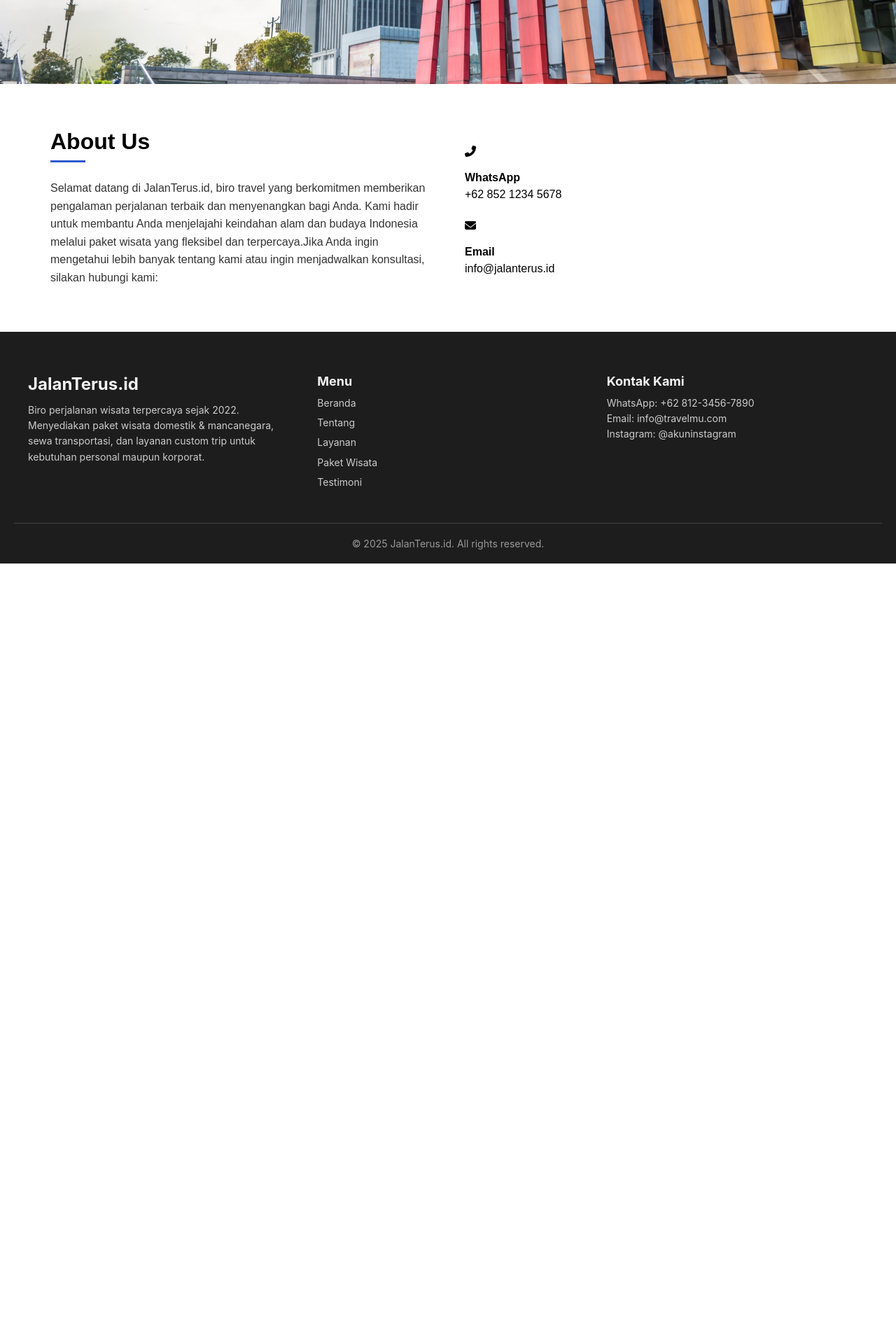
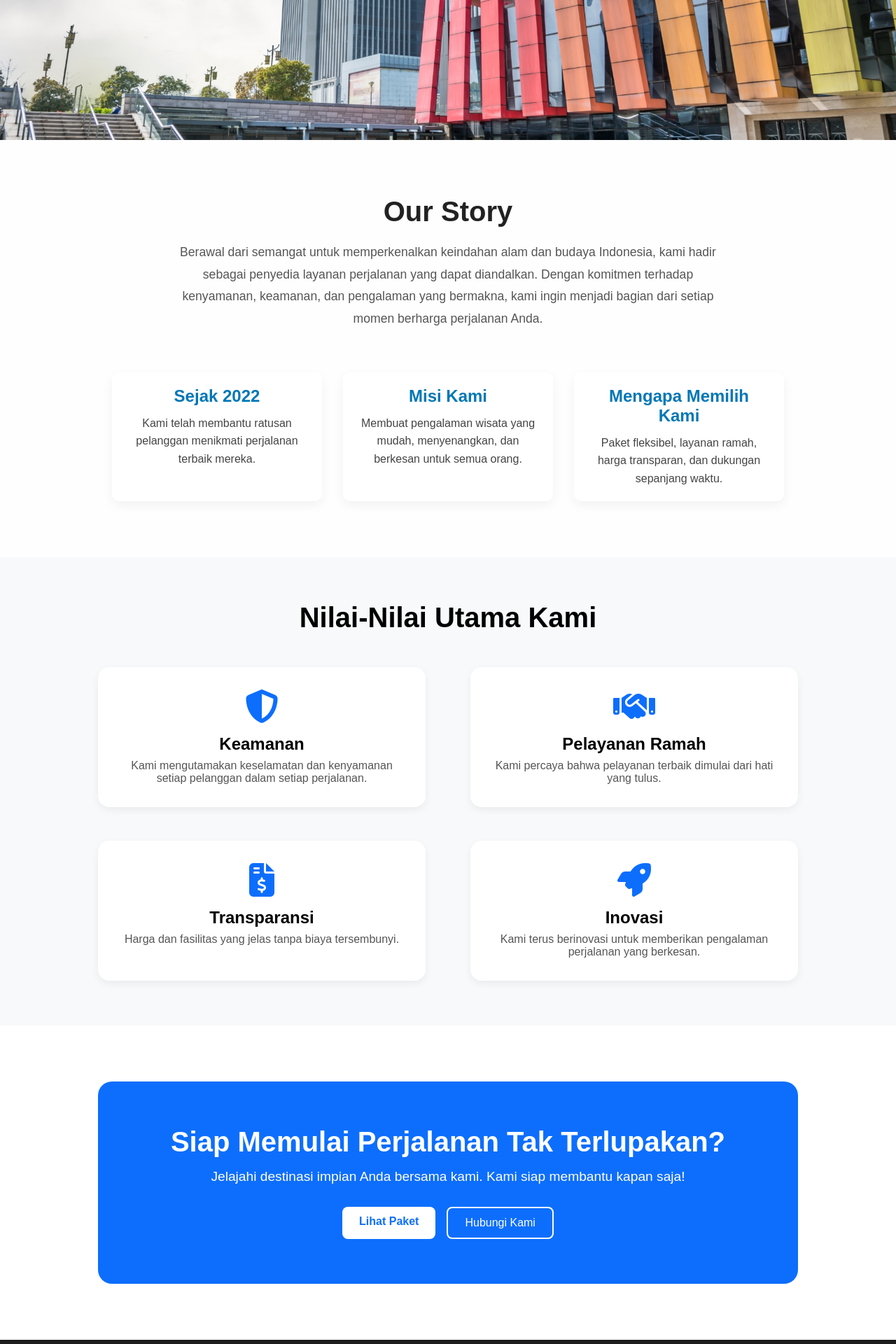
Before and after one commit to iamTsani/JalanTerus.id-Wesbite-Travel, a React (Vite) app: page /about in a window 1280 px wide. Shown: the part 280-2200 px from the top of the page at 70% size. Before the commit the page ends 1085 px from the top, so only its background shows below. Built offline with nearby package versions, Linux system fonts and the light colour scheme.

Commit message:
About page done

```diff
--- a/src/pages/About.jsx
+++ b/src/pages/About.jsx
@@ -12,48 +12,102 @@ const About = () => {
           className="about-banner-img"
         />
         <div className="about-hero-text">
-          <h1>Tentang Kami</h1>
+          <h1>About Me</h1>
         </div>
       </section>
 
-      {/* Warp Section */}
-      <section className="about-wrapper">
-        <div className="about-container">
-          <div className="about-left">
-            <h2>About Us</h2>
-            <div className="underline"></div>
+      {/* Our Story */}
+      <section className="about-our-story">
+        <div className="story-container">
+          <h2>Our Story</h2>
           <p>
-              Selamat datang di JalanTerus.id, biro travel yang berkomitmen
-              memberikan pengalaman perjalanan terbaik dan menyenangkan bagi
-              Anda. Kami hadir untuk membantu Anda menjelajahi keindahan alam
-              dan budaya Indonesia melalui paket wisata yang fleksibel dan
-              terpercaya.Jika Anda ingin mengetahui lebih banyak tentang kami atau ingin
-              menjadwalkan konsultasi, silakan hubungi kami:
+            Berawal dari semangat untuk memperkenalkan keindahan alam dan budaya
+            Indonesia, kami hadir sebagai penyedia layanan perjalanan yang dapat
+            diandalkan. Dengan komitmen terhadap kenyamanan, keamanan, dan
+            pengalaman yang bermakna, kami ingin menjadi bagian dari setiap
+            momen berharga perjalanan Anda.
           </p>
         </div>
 
-          <div className="about-right">
-            <div className="contact-info">
-              <div className="contact-icon">
-                <i className="fas fa-phone-alt" aria-hidden="true"></i>
+        <div className="highlight-container">
+          <div className="highlight-box">
+            <h3>Sejak 2022</h3>
+            <p>
+              Kami telah membantu ratusan pelanggan menikmati perjalanan terbaik
+              mereka.
+            </p>
           </div>
-              <div className="contact-text">
-                <strong>WhatsApp</strong>
-                <br />
-                +62 852 1234 5678
+          <div className="highlight-box">
+            <h3>Misi Kami</h3>
+            <p>
+              Membuat pengalaman wisata yang mudah, menyenangkan, dan berkesan
+              untuk semua orang.
+            </p>
+          </div>
+          <div className="highlight-box">
+            <h3>Mengapa Memilih Kami</h3>
+            <p>
+              Paket fleksibel, layanan ramah, harga transparan, dan dukungan
+              sepanjang waktu.
+            </p>
           </div>
         </div>
+      </section>
 
-            <div className="contact-info">
-              <div className="contact-icon">
-                <i className="fa fa-envelope" aria-hidden="true"></i>
+      {/* Nilai -  Nilai utama */}
+      <section className="core-values-section">
+        <h2 className="core-values-title">Nilai-Nilai Utama Kami</h2>
+        <div className="core-values-grid">
+          <div className="value-item">
+            <i className="fas fa-shield-alt icon-large"></i>
+            <h3>Keamanan</h3>
+            <p>
+              Kami mengutamakan keselamatan dan kenyamanan setiap pelanggan
+              dalam setiap perjalanan.
+            </p>
           </div>
-              <div className="contact-text">
-                <strong>Email</strong>
-                <br />
-                info@jalanterus.id
+          <div className="value-item">
+            <i className="fas fa-handshake icon-large"></i>
+            <h3>Pelayanan Ramah</h3>
+            <p>
+              Kami percaya bahwa pelayanan terbaik dimulai dari hati yang tulus.
+            </p>
+          </div>
+          <div className="value-item">
+            <i className="fas fa-file-invoice-dollar icon-large"></i>
+            <h3>Transparansi</h3>
+            <p>Harga dan fasilitas yang jelas tanpa biaya tersembunyi.</p>
+          </div>
+          <div className="value-item">
+            <i className="fas fa-rocket icon-large"></i>
+            <h3>Inovasi</h3>
+            <p>
+              Kami terus berinovasi untuk memberikan pengalaman perjalanan yang
+              berkesan.
+            </p>
           </div>
         </div>
+      </section>
+
+      <section className="about-cta">
+        <div className="cta-content">
+          <h2>Siap Memulai Perjalanan Tak Terlupakan?</h2>
+          <p>
+            Jelajahi destinasi impian Anda bersama kami. Kami siap membantu
+            kapan saja!
+          </p>
+          <div className="cta-buttons">
+            <a href="/Packges" className="btn-primary">
+              Lihat Paket
+            </a>
+            <a
+              href=""
+              target="_blank"
+              rel="noopener noreferrer"
+              className="btn-outline"
+            >
+              Hubungi Kami
+            </a>
           </div>
         </div>
       </section>
--- a/src/styles/About.css
+++ b/src/styles/About.css
@@ -25,85 +25,166 @@
   font-size: 2.5rem;
 }
 
-
-/* Warp Section */
-.about-wrapper {
-  padding: 0;
-  background-color: #fff;
+/* Our Stoy */
+.about-our-story {
+  padding: 80px 20px;
+  background-color: #fefefe;
 }
 
-.about-hero {
-  position: relative;
-  width: 100%;
-  height: 50vh;
-  overflow: hidden;
-}
-
-.about-banner-img {
-  width: 100%;
-  height: 100%;
-  object-fit: cover;
-}
-
-.about-hero-text {
-  position: absolute;
-  top: 50%;
-  left: 50%;
-  transform: translate(-50%, -50%);
-  color: white;
-  text-shadow: 0 0 10px rgba(0,0,0,0.6);
+.story-container {
+  max-width: 800px;
+  margin: 0 auto 60px auto;
   text-align: center;
 }
 
-.about-hero-text h1 {
-  font-size: 3rem;
-  margin: 0;
+.story-container h2 {
+  font-size: 2.5rem;
+  color: #222;
+  margin-bottom: 20px;
 }
 
-.about-container {
-  display: flex;
-  flex-wrap: wrap;
-  max-width: 1200px;
-  margin: 0 auto;
-  padding: 4rem 2rem;
-  gap: 3rem;
+.story-container p {
+  font-size: 1.1rem;
+  line-height: 1.8;
+  color: #555;
 }
 
-.about-left, .about-right {
-  flex: 1 1 45%;
-  min-width: 280px;
+.highlight-container {
+  display: flex;
+  justify-content: center;
+  gap: 30px;
+  flex-wrap: wrap;
+  max-width: 1000px;
+  margin: 0 auto;
 }
 
-.about-left h2 {
-  font-size: 2rem;
+.highlight-box {
+  flex: 1;
+  min-width: 250px;
+  max-width: 300px;
+  text-align: center;
+  padding: 20px;
+  background-color: #ffffff;
+  border-radius: 10px;
+  box-shadow: 0 6px 16px rgba(0, 0, 0, 0.05);
+  transition: transform 0.3s;
+}
+
+.highlight-box:hover {
+  transform: translateY(-5px);
+}
+
+.highlight-box h3 {
+  font-size: 1.5rem;
+  color: #0077b6;
+  margin-bottom: 12px;
+}
+
+.highlight-box p {
+  font-size: 1rem;
+  color: #444;
+  line-height: 1.6;
+}
+
+
+/* Nilai - Nilai Utama */
+.core-values-section {
+  padding: 4rem 2rem;
+  background-color: #f8f9fa;
+  text-align: center;
+}
+
+.core-values-title {
+  font-size: 2.5rem;
+  font-weight: 700;
+  margin-bottom: 3rem;
+}
+
+.core-values-grid {
+  display: grid;
+  grid-template-columns: repeat(2, 1fr);
+  gap: 3rem 4rem;
+  max-width: 1000px;
+  margin: 0 auto;
+}
+
+.value-item {
+  background: #fff;
+  padding: 2rem;
+  border-radius: 1rem;
+  box-shadow: 0 4px 12px rgba(0, 0, 0, 0.06);
+}
+
+.icon-large {
+  font-size: 3rem;
+  color: #0d6efd;
+  margin-bottom: 1rem;
+}
+
+.value-item h3 {
+  font-size: 1.5rem;
   margin-bottom: 0.5rem;
 }
 
-.underline {
-  width: 50px;
-  height: 3px;
-  background-color: #2f58cd;
-  margin-bottom: 1.5rem;
+.value-item p {
+  font-size: 1rem;
+  color: #555;
 }
 
-.about-left p, .about-right p {
-  line-height: 1.6;
-  font-size: 1rem;
-  color: #333;
+
+/* CTA */
+.about-cta {
+  background-color: #0d6efd;
+  color: white;
+  text-align: center;
+  padding: 4rem 2rem;
+  border-radius: 20px;
+  margin: 5rem auto;
+  max-width: 1000px;
 }
 
-.contact-info {
-  display: flex;
-  align-items: flex-start;
-  margin-top: 1.5rem;
-  gap: 1rem;
+.cta-content h2 {
+  font-size: 2.5rem;
+  font-weight: bold;
+  margin-bottom: 1rem;
 }
 
-.contact-info .icon {
-  font-size: 1.5rem;
-  color: #2f58cd;
+.cta-content p {
+  font-size: 1.2rem;
+  margin-bottom: 2rem;
 }
 
-.contact-text {
-  line-height: 1.5;
+.cta-buttons {
+  display: flex;
+  justify-content: center;
+  gap: 1rem;
+  flex-wrap: wrap;
 }
+
+.btn-primary {
+  background-color: #fff;
+  color: #0d6efd;
+  padding: 0.75rem 1.5rem;
+  font-weight: bold;
+  border-radius: 8px;
+  text-decoration: none;
+  transition: 0.3s;
+}
+
+.btn-primary:hover {
+  background-color: #e0e0e0;
+}
+
+.btn-outline {
+  border: 2px solid #fff;
+  color: #fff;
+  padding: 0.75rem 1.5rem;
+  border-radius: 8px;
+  text-decoration: none;
+  transition: 0.3s;
+}
+
+.btn-outline:hover {
+  background-color: white;
+  color: #0d6efd;
+}
```
Lines whose indentation alone changed are shown as unchanged.
